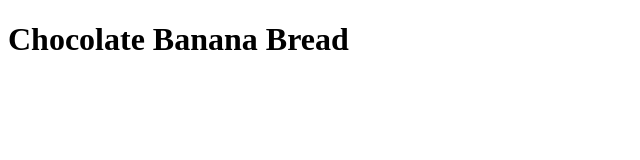
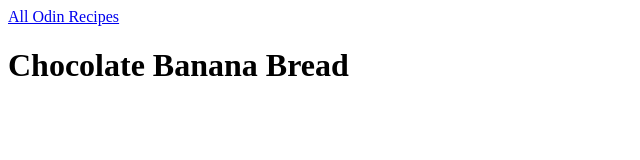
Before and after one commit to eumysimouncastillo/odin-recipes, a plain HTML site: page recipes/chocolate-banana-bread.html in a window 1280 px wide. Shown: the whole page, without its empty margins (0-640 px from the left). Drawn offline with Linux system fonts and the light colour scheme.

Commit message:
Add link to go back in home page

```diff
--- a/recipes/chocolate-banana-bread.html
+++ b/recipes/chocolate-banana-bread.html
@@ -6,6 +6,8 @@
     <title>Chocolate Banana Bread</title>
 </head>
 <body>
+    <a href="../index.html">All Odin Recipes</a>
     <h1>Chocolate Banana Bread</h1>
+
 </body>
 </html>
```
Also changed, not shown: recipes/maja-blanca.html (+1 -0 lines), recipes/yum-yum-sauce.html (+1 -0 lines).
